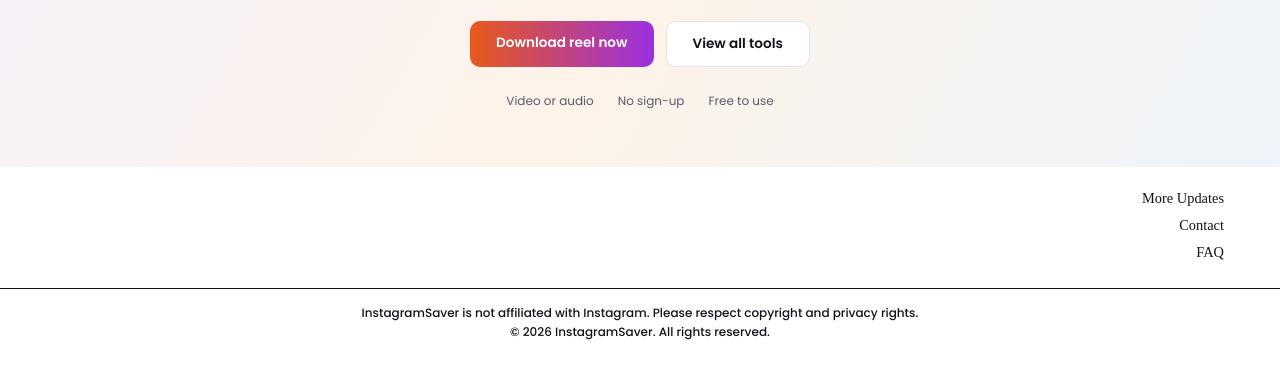
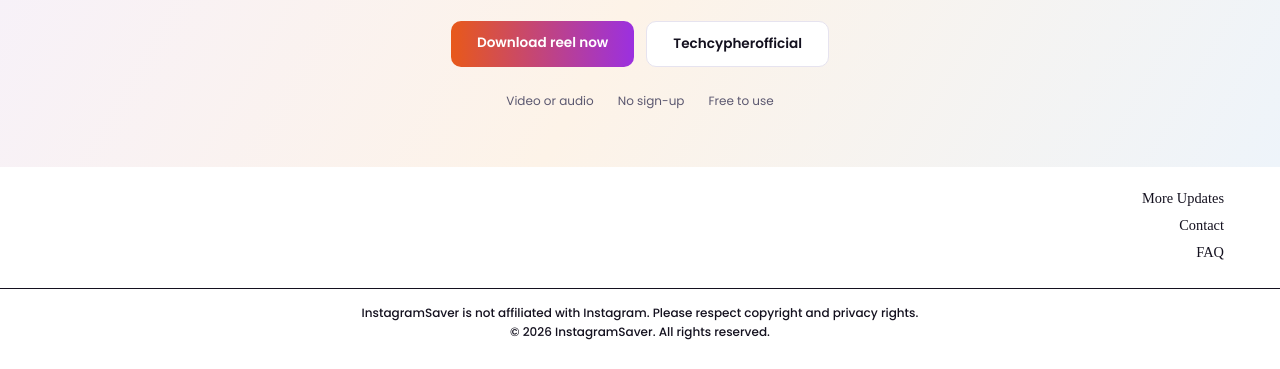
Before and after one commit to cyphermodx/instagramsaver, a plain HTML site: page about.html in a window 1280 px wide. Shown: the part 816-1185 px from the top of the page. Drawn offline with Linux system fonts and the light colour scheme.

Commit message:
Update about.html

```diff
--- a/about.html
+++ b/about.html
@@ -36,7 +36,7 @@
     <p>Save a reel as video or audio. Free to use, no sign-up.</p>
     <div class="cta-actions">
       <a class="btn-grad" href="index.html#saver-form">Download reel now</a>
-      <a class="btn-ghost" href="updates.html">View all tools</a>
+      <a class="btn-ghost" href="updates.html">Techcypherofficial</a>
     </div>
     <ul class="cta-points">
       <li>Video or audio</li>
```
